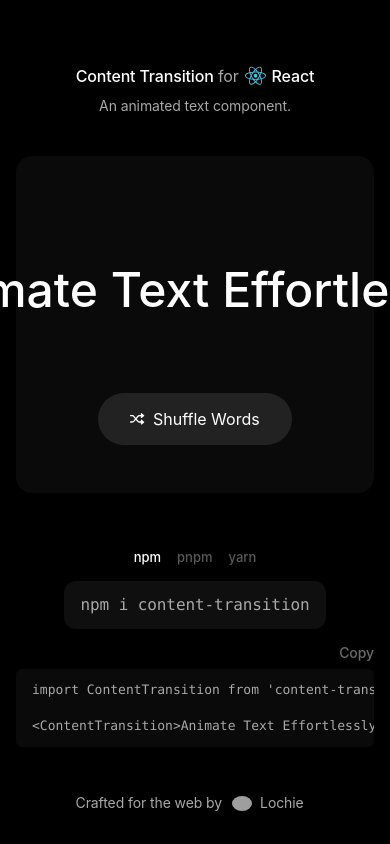
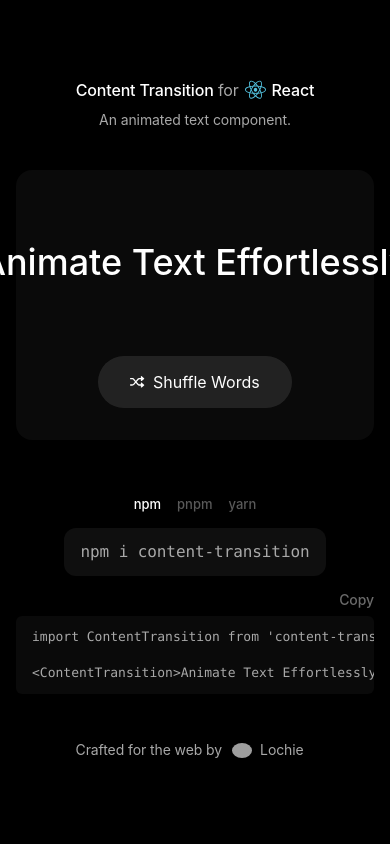
Before and after one commit to lochie/text-flow, a React (Vite) app in the folder site/: page / in a window 390 px wide. Shown: the top 844 px of the page. Built offline with nearby package versions, Linux system fonts and the light colour scheme; grey boxes are pictures that could not be loaded.

Commit message:
site cleanup

```diff
--- a/site/src/components/homepage/styles.module.scss
+++ b/site/src/components/homepage/styles.module.scss
@@ -56,6 +56,11 @@
   color: #ffffff;
   border-radius: 1rem;
   background: var(--body-light);
+
+  @media (max-width: 600px) {
+    font-size: 2.25rem;
+    padding: 4rem 1rem 2rem;
+  }
 }
 
 .install {
@@ -84,6 +89,6 @@
 }
 
 .example {
-  max-width: 28rem;
+  max-width: 34rem;
   width: 100%;
 }
```
